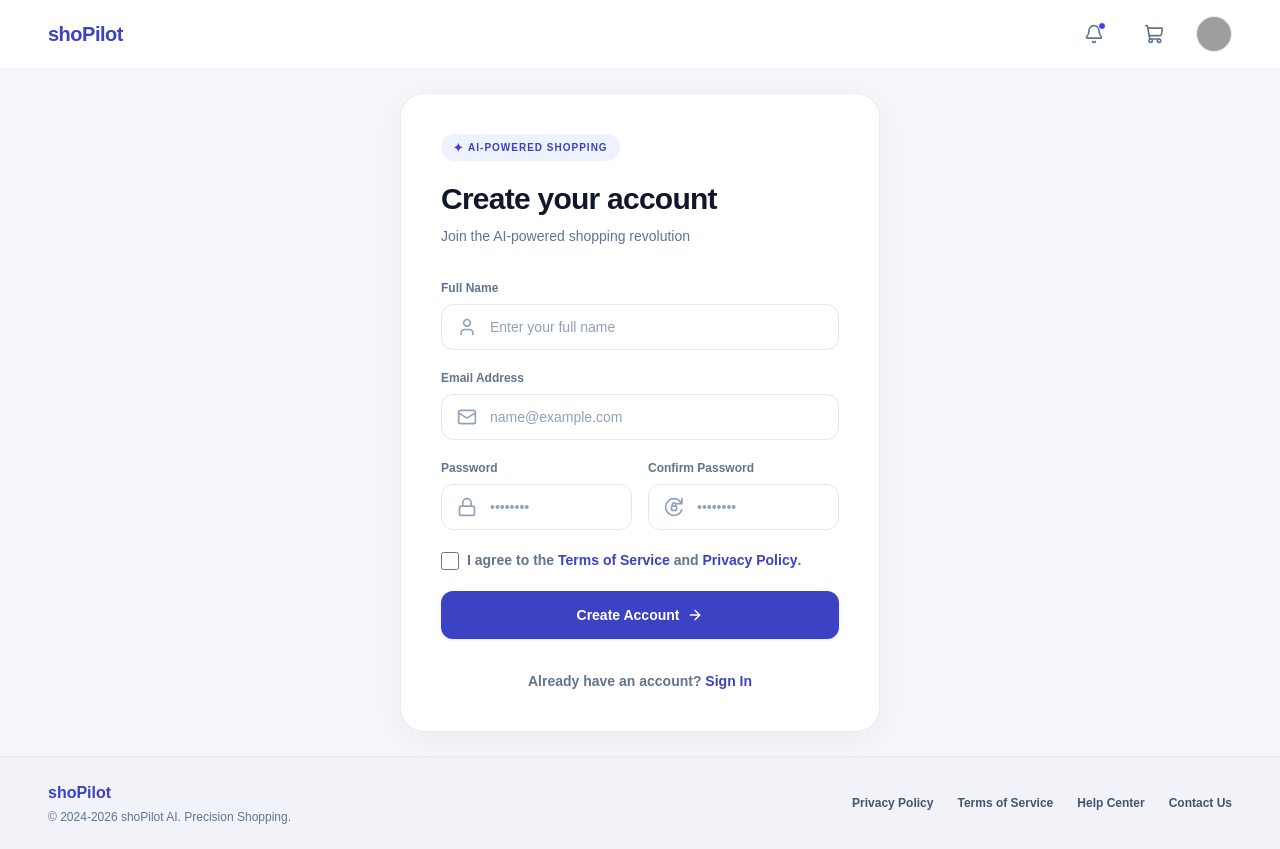
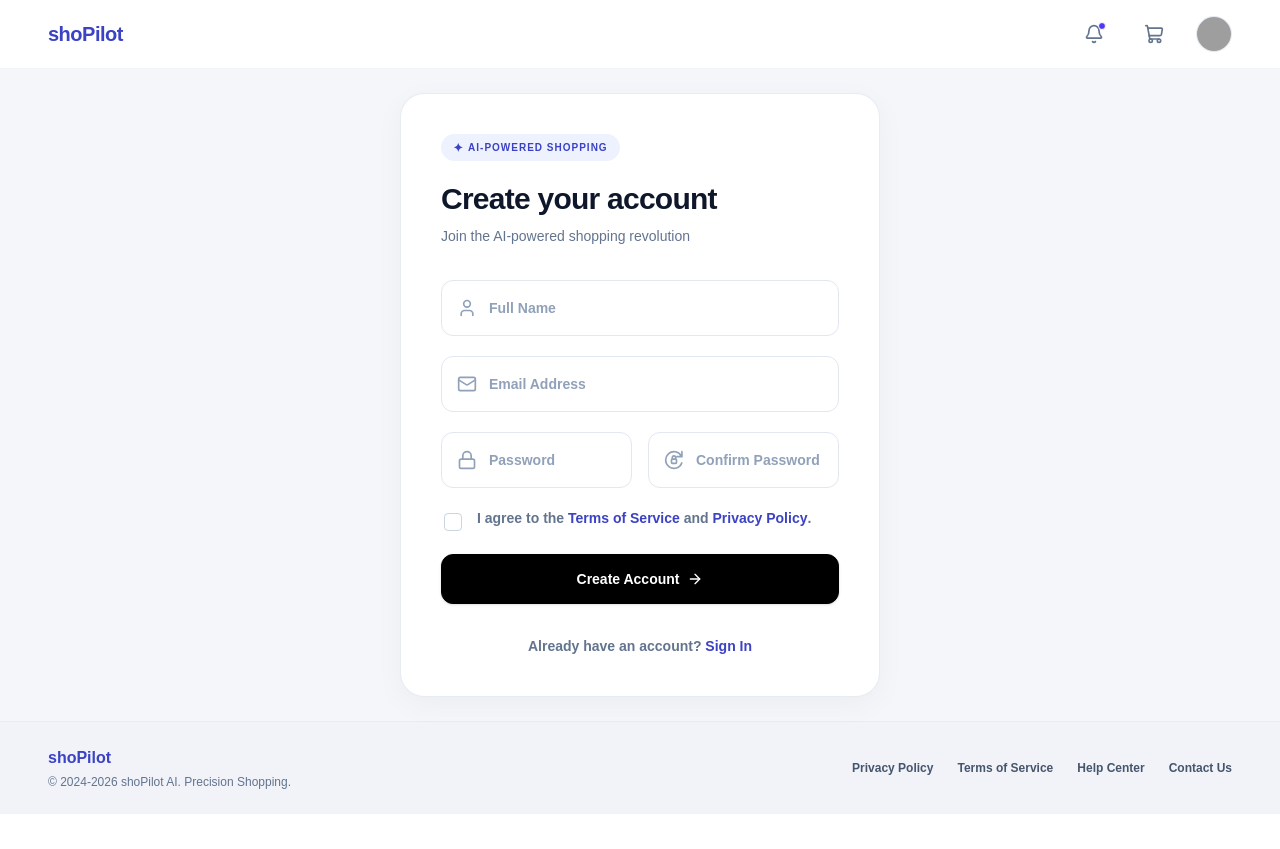
Before and after one commit to Manujitha420/ShoPilot, a Next.js app: page /register in a window 1280 px wide. After the commit the page ends 814 px from the top, so only its background shows below. Built offline with nearby package versions, Linux system fonts and the light colour scheme; grey boxes are pictures that could not be loaded.

Commit message:
Updated the Login Page botton transitions.

```diff
--- a/src/app/login/page.tsx
+++ b/src/app/login/page.tsx
@@ -86,45 +86,57 @@ function LoginFormContent() {
         {/* Form */}
         <form onSubmit={handleSubmit} className="space-y-5">
           <div>
-            <label className="block text-xs font-bold text-slate-500 mb-2">
-              Email or Username
-            </label>
             <div className="relative">
               <input
                 type="text"
+                id="username"
                 value={username}
                 onChange={(e) => setUsername(e.target.value)}
-                placeholder="name@company.com"
-                className="w-full bg-white border border-slate-200 hover:border-slate-300 focus:border-[#3b42c4] focus:ring-1 focus:ring-[#3b42c4] text-slate-800 rounded-xl pl-4 pr-12 py-3 outline-none transition-all text-sm placeholder-slate-400 font-medium"
+                placeholder=" "
+                className="peer w-full bg-white border border-slate-200 hover:border-slate-300 focus:border-[#3b42c4] focus:ring-1 focus:ring-[#3b42c4] text-slate-800 rounded-xl pl-4 pr-12 pt-6 pb-2.5 outline-none transition-all text-sm font-semibold"
               />
-              <User className="absolute right-4 top-1/2 -translate-y-1/2 w-5 h-5 text-slate-400" />
+              <label
+                htmlFor="username"
+                className="absolute left-4 top-1/2 -translate-y-1/2 text-slate-400 text-sm font-semibold transition-all duration-200 pointer-events-none origin-[0_0]
+                           peer-focus:-translate-y-[18px] peer-focus:scale-75 peer-focus:text-[#3b42c4] peer-focus:font-bold
+                           peer-[:not(:placeholder-shown)]:-translate-y-[18px] peer-[:not(:placeholder-shown)]:scale-75"
+              >
+                Email Address
+              </label>
+              <User className="absolute right-4 top-1/2 -translate-y-1/2 w-5 h-5 text-slate-400 pointer-events-none" />
             </div>
           </div>
 
           <div>
-            <div className="flex items-center justify-between mb-2">
-              <label className="block text-xs font-bold text-slate-500">
+            <div className="relative">
+              <input
+                type={showPassword ? 'text' : 'password'}
+                id="password"
+                value={password}
+                onChange={(e) => setPassword(e.target.value)}
+                placeholder=" "
+                className="peer w-full bg-white border border-slate-200 hover:border-slate-300 focus:border-[#3b42c4] focus:ring-1 focus:ring-[#3b42c4] text-slate-800 rounded-xl pl-4 pr-24 pt-6 pb-2.5 outline-none transition-all text-sm font-semibold"
+              />
+              <label
+                htmlFor="password"
+                className="absolute left-4 top-1/2 -translate-y-1/2 text-slate-400 text-sm font-semibold transition-all duration-200 pointer-events-none origin-[0_0]
+                           peer-focus:-translate-y-[18px] peer-focus:scale-75 peer-focus:text-[#3b42c4] peer-focus:font-bold
+                           peer-[:not(:placeholder-shown)]:-translate-y-[18px] peer-[:not(:placeholder-shown)]:scale-75"
+              >
                 Password
               </label>
+              <div className="absolute right-12 top-1/2 -translate-y-1/2 pr-1.5 flex items-center z-20">
                 <Link
                   href="/forgot-password"
-                className="text-xs font-semibold text-[#3b42c4] hover:underline"
+                  className="text-xs font-bold text-[#3b42c4] hover:underline"
                 >
                   Forgot?
                 </Link>
               </div>
-            <div className="relative">
-              <input
-                type={showPassword ? 'text' : 'password'}
-                value={password}
-                onChange={(e) => setPassword(e.target.value)}
-                placeholder="••••••••"
-                className="w-full bg-white border border-slate-200 hover:border-slate-300 focus:border-[#3b42c4] focus:ring-1 focus:ring-[#3b42c4] text-slate-800 rounded-xl pl-4 pr-12 py-3 outline-none transition-all text-sm placeholder-slate-400 font-medium"
-              />
               <button
                 type="button"
                 onClick={() => setShowPassword(!showPassword)}
-                className="absolute right-4 top-1/2 -translate-y-1/2 text-slate-400 hover:text-slate-600 focus:outline-none"
+                className="absolute right-4 top-1/2 -translate-y-1/2 text-slate-400 hover:text-slate-600 focus:outline-none z-20"
               >
                 {showPassword ? (
                   <EyeOff className="w-5 h-5" />
@@ -135,37 +147,55 @@ function LoginFormContent() {
             </div>
           </div>
 
-          {/* Remember Me */}
-          <div className="flex items-center">
-            <input
-              id="remember-me"
-              type="checkbox"
-              checked={rememberMe}
-              onChange={(e) => setRememberMe(e.target.checked)}
-              className="h-4.5 w-4.5 text-[#3b42c4] focus:ring-[#3b42c4] border-slate-300 rounded cursor-pointer"
+          {/* Remember Me with expanding outline cool transition */}
+          <div
+            className="flex items-center select-none cursor-pointer group w-fit"
+            onClick={() => setRememberMe(!rememberMe)}
+          >
+            <div className="relative flex items-center justify-center w-6 h-6">
+              {/* Expanding outline background element */}
+              <div className={`absolute inset-0 rounded-lg bg-[#3b42c4]/15 transition-all duration-500 ease-out transform
+                ${rememberMe ? 'scale-[1.6] opacity-100' : 'scale-50 opacity-0 group-hover:scale-100 group-hover:opacity-40'}`}
               />
-            <label
-              htmlFor="remember-me"
-              className="ml-2 block text-sm font-semibold text-slate-500 cursor-pointer"
+              {/* Checkbox box */}
+              <div className={`relative w-4.5 h-4.5 rounded border transition-all duration-300 flex items-center justify-center z-10
+                ${rememberMe
+                  ? 'border-[#3b42c4] bg-[#3b42c4]'
+                  : 'border-slate-300 bg-white group-hover:border-slate-400'
+                }`}
               >
+                {rememberMe && (
+                  <svg className="w-3 h-3 text-white" viewBox="0 0 20 20" fill="none" stroke="currentColor" strokeWidth="3" strokeLinecap="round" strokeLinejoin="round">
+                    <polyline points="17 5 8 14 3 9" />
+                  </svg>
+                )}
+              </div>
+            </div>
+            <span className="ml-3 text-sm font-semibold text-slate-500 group-hover:text-slate-600 transition-colors">
               Remember me
-            </label>
+            </span>
           </div>
 
-          {/* Submit Button */}
+          {/* Submit Button with slide-up hover fill transition */}
           <button
             type="submit"
             disabled={isLoggingIn}
-            className="w-full bg-[#3b42c4] hover:bg-[#2d33a6] text-white font-bold py-3.5 px-6 rounded-xl transition-all flex items-center justify-center gap-2 shadow-sm text-sm disabled:opacity-50 cursor-pointer"
+            className="group relative w-full bg-black text-white font-bold py-3.5 px-6 rounded-xl transition-all duration-300 flex items-center justify-center gap-2 overflow-hidden cursor-pointer border border-black shadow-sm"
           >
+            {/* Slide background overlay from bottom to top */}
+            <span className="absolute inset-x-0 bottom-0 h-0 bg-white transition-all duration-300 ease-out group-hover:h-full z-0" />
+
+            {/* Content */}
+            <span className="relative z-10 flex items-center gap-2 transition-colors duration-600 group-hover:text-black">
               {isLoggingIn ? (
                 <Loader2 className="w-5 h-5 animate-spin" />
               ) : (
                 <>
-                <span>Login</span>
-                <ArrowRight className="w-4 h-4" />
+                  <span>LOGIN</span>
+                  <ArrowRight className="w-4 h-4 transition-transform group-hover:translate-x-1" />
                 </>
               )}
+            </span>
           </button>
         </form>
 
@@ -179,17 +209,29 @@ function LoginFormContent() {
           </span>
         </div>
 
-        {/* Social Buttons */}
+        {/* Social Buttons with zoom zoom zoom hover effect */}
         <div className="grid grid-cols-3 gap-3">
           {/* Google */}
           <button
             type="button"
-            className="flex items-center justify-center py-2.5 bg-white border border-slate-200 rounded-xl hover:bg-slate-50 shadow-sm transition-all cursor-pointer"
+            className="group flex items-center justify-center py-3 bg-white border border-slate-200 rounded-xl hover:bg-slate-50 shadow-[0_2px_8px_rgba(0,0,0,0.04)] transition-all cursor-pointer"
           >
-            <svg className="w-5 h-5" viewBox="0 0 24 24">
+            <svg className="w-6 h-6 transition-transform duration-300 group-hover:scale-120" viewBox="0 0 24 24">
+              <path
+                fill="#4285F4"
+                d="M23.745 12.27c0-.7-.06-1.4-.19-2.07H12v3.92h6.61c-.29 1.53-1.14 2.82-2.4 3.68v3.05h3.88c2.27-2.09 3.66-5.17 3.66-8.58z"
+              />
+              <path
+                fill="#34A853"
+                d="M12 24c3.24 0 5.97-1.08 7.96-2.91l-3.88-3.05c-1.08.72-2.45 1.16-4.08 1.16-3.13 0-5.78-2.11-6.73-4.96H1.29v3.15C3.27 21.35 7.37 24 12 24z"
+              />
+              <path
+                fill="#FBBC05"
+                d="M5.27 14.24A7.18 7.18 0 0 1 4.9 12c0-.79.13-1.57.37-2.31V6.54H1.29A11.94 11.94 0 0 0 0 12c0 2.05.52 4.02 1.29 5.76l3.98-3.52z"
+              />
               <path
                 fill="#EA4335"
-                d="M12.24 10.285V14.4h6.887c-.648 2.41-2.519 4.114-5.136 4.114-3.34 0-6.05-2.71-6.05-6.05s2.71-6.05 6.05-6.05c1.478 0 2.822.535 3.862 1.417l3.078-3.078C18.91 2.99 15.827 2 12.24 2 6.584 2 2 6.584 2 12.24s4.584 10.24 10.24 10.24c5.795 0 9.828-4.073 9.828-9.982 0-.67-.06-1.3-.17-1.89l-9.658-.323z"
+                d="M12 4.75c1.77 0 3.35.61 4.6 1.8l3.44-3.44C17.96 1.19 15.24 0 12 0 7.37 0 3.27 2.65 1.29 6.54l3.98 3.15c.95-2.85 3.6-4.94 6.73-4.94z"
               />
             </svg>
           </button>
@@ -197,9 +239,9 @@ function LoginFormContent() {
           {/* Facebook */}
           <button
             type="button"
-            className="flex items-center justify-center py-2.5 bg-white border border-slate-200 rounded-xl hover:bg-slate-50 shadow-sm transition-all cursor-pointer"
+            className="group flex items-center justify-center py-3 bg-white border border-slate-200 rounded-xl hover:bg-slate-50 shadow-[0_2px_8px_rgba(0,0,0,0.04)] transition-all cursor-pointer"
           >
-            <svg className="w-5 h-5" viewBox="0 0 24 24" fill="#1877F2">
+            <svg className="w-6 h-6 transition-transform duration-300 group-hover:scale-120" viewBox="0 0 24 24" fill="#1877F2">
               <path d="M24 12.073c0-6.627-5.373-12-12-12s-12 5.373-12 12c0 5.99 4.388 10.954 10.125 11.854v-8.385H7.078v-3.47h3.047V9.43c0-3.007 1.792-4.669 4.533-4.669 1.312 0 2.686.235 2.686.235v2.953H15.83c-1.491 0-1.956.925-1.956 1.874v2.25h3.328l-.532 3.47h-2.796v8.385C19.612 23.027 24 18.062 24 12.073z" />
             </svg>
           </button>
@@ -207,9 +249,9 @@ function LoginFormContent() {
           {/* Apple */}
           <button
             type="button"
-            className="flex items-center justify-center py-2.5 bg-white border border-slate-200 rounded-xl hover:bg-slate-50 shadow-sm transition-all cursor-pointer"
+            className="group flex items-center justify-center py-3 bg-white border border-slate-200 rounded-xl hover:bg-slate-50 shadow-[0_2px_8px_rgba(0,0,0,0.04)] transition-all cursor-pointer"
           >
-            <svg className="w-5 h-5" viewBox="0 0 24 24" fill="#000000">
+            <svg className="w-6 h-6 transition-transform duration-300 group-hover:scale-120" viewBox="0 0 24 24" fill="#000000">
               <path d="M18.71 19.5c-.83 1.24-1.71 2.45-3.05 2.47-1.34.03-1.77-.79-3.29-.79-1.53 0-2 .77-3.27.82-1.31.05-2.3-1.32-3.14-2.53C4.25 17 2.94 12.45 4.7 9.39c.87-1.52 2.43-2.48 4.12-2.51 1.28-.02 2.5.87 3.29.87.78 0 2.26-1.07 3.81-.91.65.03 2.47.26 3.64 1.98-.09.06-2.17 1.28-2.15 3.81.03 3.02 2.65 4.03 2.68 4.04-.03.07-.42 1.44-1.38 2.83M15.97 4.17c.66-.81 1.11-1.93.99-3.06-1 .04-2.21.67-2.93 1.49-.62.69-1.16 1.84-1.01 2.96 1.1.09 2.23-.58 2.95-1.39z" />
             </svg>
           </button>
--- a/src/app/register/page.tsx
+++ b/src/app/register/page.tsx
@@ -111,63 +111,78 @@ function RegisterFormContent() {
         {/* Form */}
         <form onSubmit={handleSubmit} className="space-y-5">
           <div>
-            <label className="block text-xs font-bold text-slate-500 mb-2">
-              Full Name
-            </label>
             <div className="relative">
-              <User className="absolute left-4 top-1/2 -translate-y-1/2 w-5 h-5 text-slate-400" />
+              <User className="absolute left-4 top-1/2 -translate-y-1/2 w-5 h-5 text-slate-400 pointer-events-none" />
               <input
                 type="text"
+                id="fullName"
                 value={fullName}
                 onChange={(e) => setFullName(e.target.value)}
-                placeholder="Enter your full name"
-                className="w-full bg-white border border-slate-200 hover:border-slate-300 focus:border-[#3b42c4] focus:ring-1 focus:ring-[#3b42c4] text-slate-800 rounded-xl pl-12 pr-4 py-3 outline-none transition-all text-sm placeholder-slate-400 font-medium"
+                placeholder=" "
+                className="peer w-full bg-white border border-slate-200 hover:border-slate-300 focus:border-[#3b42c4] focus:ring-1 focus:ring-[#3b42c4] text-slate-800 rounded-xl pl-12 pr-4 pt-6 pb-2.5 outline-none transition-all text-sm font-semibold"
               />
+              <label
+                htmlFor="fullName"
+                className="absolute left-12 top-1/2 -translate-y-1/2 text-slate-400 text-sm font-semibold transition-all duration-200 pointer-events-none origin-[0_0]
+                           peer-focus:-translate-y-[18px] peer-focus:scale-75 peer-focus:text-[#3b42c4] peer-focus:font-bold
+                           peer-[:not(:placeholder-shown)]:-translate-y-[18px] peer-[:not(:placeholder-shown)]:scale-75"
+              >
+                Full Name
+              </label>
             </div>
           </div>
 
           <div>
-            <label className="block text-xs font-bold text-slate-500 mb-2">
-              Email Address
-            </label>
             <div className="relative">
-              <Mail className="absolute left-4 top-1/2 -translate-y-1/2 w-5 h-5 text-slate-400" />
+              <Mail className="absolute left-4 top-1/2 -translate-y-1/2 w-5 h-5 text-slate-400 pointer-events-none" />
               <input
                 type="email"
+                id="email"
                 value={email}
                 onChange={(e) => setEmail(e.target.value)}
-                placeholder="name@example.com"
-                className="w-full bg-white border border-slate-200 hover:border-slate-300 focus:border-[#3b42c4] focus:ring-1 focus:ring-[#3b42c4] text-slate-800 rounded-xl pl-12 pr-4 py-3 outline-none transition-all text-sm placeholder-slate-400 font-medium"
+                placeholder=" "
+                className="peer w-full bg-white border border-slate-200 hover:border-slate-300 focus:border-[#3b42c4] focus:ring-1 focus:ring-[#3b42c4] text-slate-800 rounded-xl pl-12 pr-4 pt-6 pb-2.5 outline-none transition-all text-sm font-semibold"
               />
+              <label
+                htmlFor="email"
+                className="absolute left-12 top-1/2 -translate-y-1/2 text-slate-400 text-sm font-semibold transition-all duration-200 pointer-events-none origin-[0_0]
+                           peer-focus:-translate-y-[18px] peer-focus:scale-75 peer-focus:text-[#3b42c4] peer-focus:font-bold
+                           peer-[:not(:placeholder-shown)]:-translate-y-[18px] peer-[:not(:placeholder-shown)]:scale-75"
+              >
+                Email Address
+              </label>
             </div>
           </div>
 
           {/* Password & Confirm Password (2 Columns) */}
           <div className="grid grid-cols-1 md:grid-cols-2 gap-4">
             <div>
-              <label className="block text-xs font-bold text-slate-500 mb-2">
-                Password
-              </label>
               <div className="relative">
-                <Lock className="absolute left-4 top-1/2 -translate-y-1/2 w-5 h-5 text-slate-400" />
+                <Lock className="absolute left-4 top-1/2 -translate-y-1/2 w-5 h-5 text-slate-400 pointer-events-none" />
                 <input
                   type="password"
+                  id="password"
                   value={password}
                   onChange={(e) => setPassword(e.target.value)}
-                  placeholder="••••••••"
-                  className="w-full bg-white border border-slate-200 hover:border-slate-300 focus:border-[#3b42c4] focus:ring-1 focus:ring-[#3b42c4] text-slate-800 rounded-xl pl-12 pr-4 py-3 outline-none transition-all text-sm placeholder-slate-400 font-medium"
+                  placeholder=" "
+                  className="peer w-full bg-white border border-slate-200 hover:border-slate-300 focus:border-[#3b42c4] focus:ring-1 focus:ring-[#3b42c4] text-slate-800 rounded-xl pl-12 pr-4 pt-6 pb-2.5 outline-none transition-all text-sm font-semibold"
                 />
+                <label
+                  htmlFor="password"
+                  className="absolute left-12 top-1/2 -translate-y-1/2 text-slate-400 text-sm font-semibold transition-all duration-200 pointer-events-none origin-[0_0]
+                             peer-focus:-translate-y-[18px] peer-focus:scale-75 peer-focus:text-[#3b42c4] peer-focus:font-bold
+                             peer-[:not(:placeholder-shown)]:-translate-y-[18px] peer-[:not(:placeholder-shown)]:scale-75"
+                >
+                  Password
+                </label>
               </div>
             </div>
 
             <div>
-              <label className="block text-xs font-bold text-slate-500 mb-2">
-                Confirm Password
-              </label>
               <div className="relative">
                 {/* Custom Reset-Lock SVG Icon */}
                 <svg
-                  className="absolute left-4 top-1/2 -translate-y-1/2 w-5 h-5 text-slate-400"
+                  className="absolute left-4 top-1/2 -translate-y-1/2 w-5 h-5 text-slate-400 pointer-events-none"
                   viewBox="0 0 24 24"
                   fill="none"
                   stroke="currentColor"
@@ -181,54 +196,89 @@ function RegisterFormContent() {
                 </svg>
                 <input
                   type="password"
+                  id="confirmPassword"
                   value={confirmPassword}
                   onChange={(e) => setConfirmPassword(e.target.value)}
-                  placeholder="••••••••"
-                  className="w-full bg-white border border-slate-200 hover:border-slate-300 focus:border-[#3b42c4] focus:ring-1 focus:ring-[#3b42c4] text-slate-800 rounded-xl pl-12 pr-4 py-3 outline-none transition-all text-sm placeholder-slate-400 font-medium"
+                  placeholder=" "
+                  className="peer w-full bg-white border border-slate-200 hover:border-slate-300 focus:border-[#3b42c4] focus:ring-1 focus:ring-[#3b42c4] text-slate-800 rounded-xl pl-12 pr-4 pt-6 pb-2.5 outline-none transition-all text-sm font-semibold"
                 />
+                <label
+                  htmlFor="confirmPassword"
+                  className="absolute left-12 top-1/2 -translate-y-1/2 text-slate-400 text-sm font-semibold transition-all duration-200 pointer-events-none origin-[0_0]
+                             peer-focus:-translate-y-[18px] peer-focus:scale-75 peer-focus:text-[#3b42c4] peer-focus:font-bold
+                             peer-[:not(:placeholder-shown)]:-translate-y-[18px] peer-[:not(:placeholder-shown)]:scale-75"
+                >
+                  Confirm Password
+                </label>
               </div>
             </div>
           </div>
 
-          {/* Agreement Checkbox */}
-          <div className="flex items-start">
-            <input
-              id="agree-to-terms"
-              type="checkbox"
-              checked={agreeToTerms}
-              onChange={(e) => setAgreeToTerms(e.target.checked)}
-              className="h-4.5 w-4.5 text-[#3b42c4] focus:ring-[#3b42c4] border-slate-300 rounded cursor-pointer mt-0.5"
-            />
-            <label
-              htmlFor="agree-to-terms"
-              className="ml-2 block text-sm font-semibold text-slate-500 cursor-pointer select-none leading-normal"
-            >
+          {/* Agreement Checkbox with expanding outline cool transition */}
+          <div
+            className="flex items-start select-none cursor-pointer group"
+            onClick={() => setAgreeToTerms(!agreeToTerms)}
+          >
+            <div className="relative flex items-center justify-center w-6 h-6 shrink-0 mt-0.5">
+              {/* Expanding outline background element */}
+              <div className={`absolute inset-0 rounded-lg bg-[#3b42c4]/15 transition-all duration-500 ease-out transform
+                ${agreeToTerms ? 'scale-[1.6] opacity-100' : 'scale-50 opacity-0 group-hover:scale-100 group-hover:opacity-40'}`}
+              />
+              {/* Checkbox box */}
+              <div className={`relative w-4.5 h-4.5 rounded border transition-all duration-300 flex items-center justify-center z-10
+                ${agreeToTerms
+                  ? 'border-[#3b42c4] bg-[#3b42c4]'
+                  : 'border-slate-300 bg-white group-hover:border-slate-400'
+                }`}
+              >
+                {agreeToTerms && (
+                  <svg className="w-3 h-3 text-white" viewBox="0 0 20 20" fill="none" stroke="currentColor" strokeWidth="3" strokeLinecap="round" strokeLinejoin="round">
+                    <polyline points="17 5 8 14 3 9" />
+                  </svg>
+                )}
+              </div>
+            </div>
+            <span className="ml-3 text-sm font-semibold text-slate-500 group-hover:text-slate-600 transition-colors leading-normal select-none">
               I agree to the{' '}
-              <Link href="/terms" className="text-[#3b42c4] hover:underline font-bold">
+              <Link
+                href="/terms"
+                className="text-[#3b42c4] hover:underline font-bold"
+                onClick={(e) => e.stopPropagation()}
+              >
                 Terms of Service
               </Link>{' '}
               and{' '}
-              <Link href="/privacy" className="text-[#3b42c4] hover:underline font-bold">
+              <Link
+                href="/privacy"
+                className="text-[#3b42c4] hover:underline font-bold"
+                onClick={(e) => e.stopPropagation()}
+              >
                 Privacy Policy
               </Link>
               .
-            </label>
+            </span>
           </div>
 
-          {/* Submit Button */}
+          {/* Submit Button with slide-up hover fill transition */}
           <button
             type="submit"
             disabled={isRegistering}
-            className="w-full bg-[#3b42c4] hover:bg-[#2d33a6] text-white font-bold py-3.5 px-6 rounded-xl transition-all flex items-center justify-center gap-2 shadow-sm text-sm disabled:opacity-50 cursor-pointer"
+            className="group relative w-full bg-black text-white font-bold py-3.5 px-6 rounded-xl transition-all duration-300 flex items-center justify-center gap-2 overflow-hidden cursor-pointer border border-black shadow-sm text-sm"
           >
-            {isRegistering ? (
-              <Loader2 className="w-5 h-5 animate-spin" />
-            ) : (
-              <>
-                <span>Create Account</span>
-                <ArrowRight className="w-4 h-4" />
-              </>
-            )}
+            {/* Slide background overlay from bottom to top */}
+            <span className="absolute inset-x-0 bottom-0 h-0 bg-white transition-all duration-300 ease-out group-hover:h-full z-0" />
+
+            {/* Content */}
+            <span className="relative z-10 flex items-center gap-2 transition-colors duration-300 group-hover:text-black">
+              {isRegistering ? (
+                <Loader2 className="w-5 h-5 animate-spin" />
+              ) : (
+                <>
+                  <span>Create Account</span>
+                  <ArrowRight className="w-4 h-4 transition-transform group-hover:translate-x-1" />
+                </>
+              )}
+            </span>
           </button>
         </form>
 
```
Lines whose indentation alone changed are shown as unchanged.
